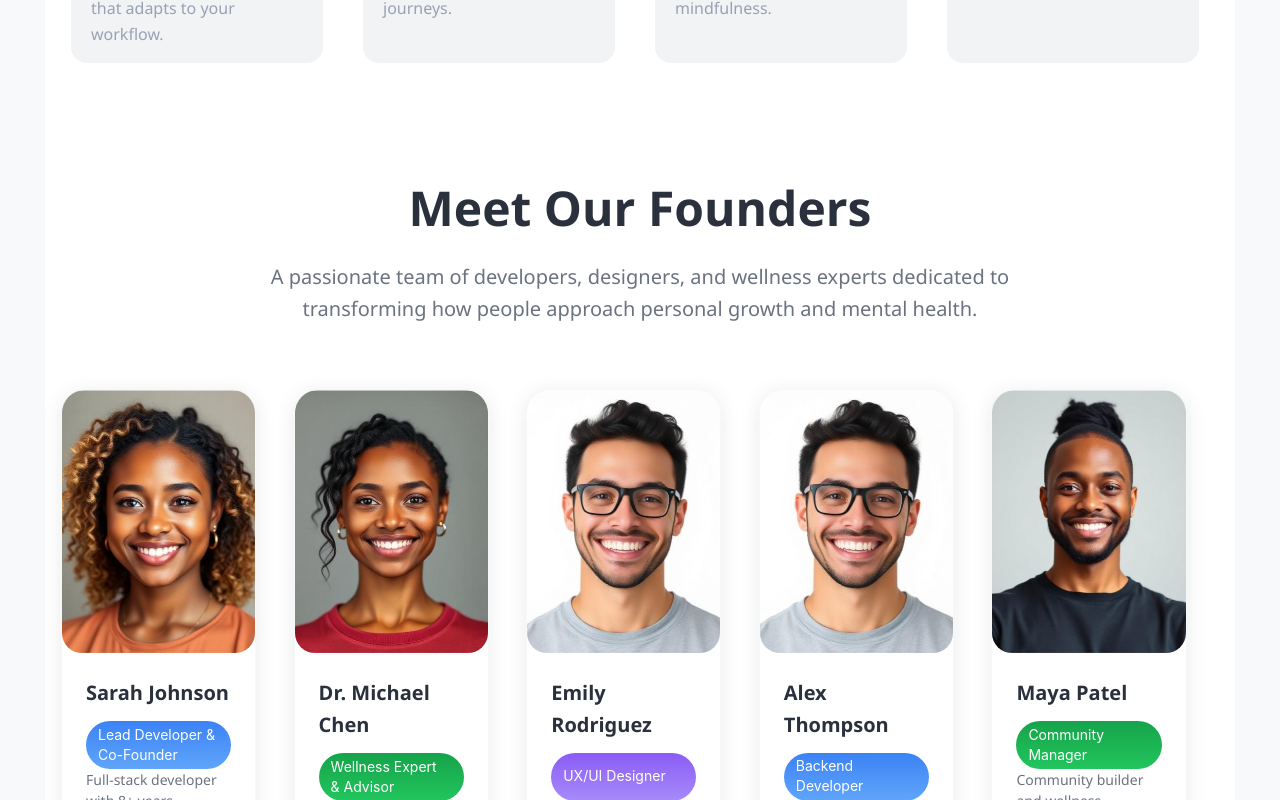
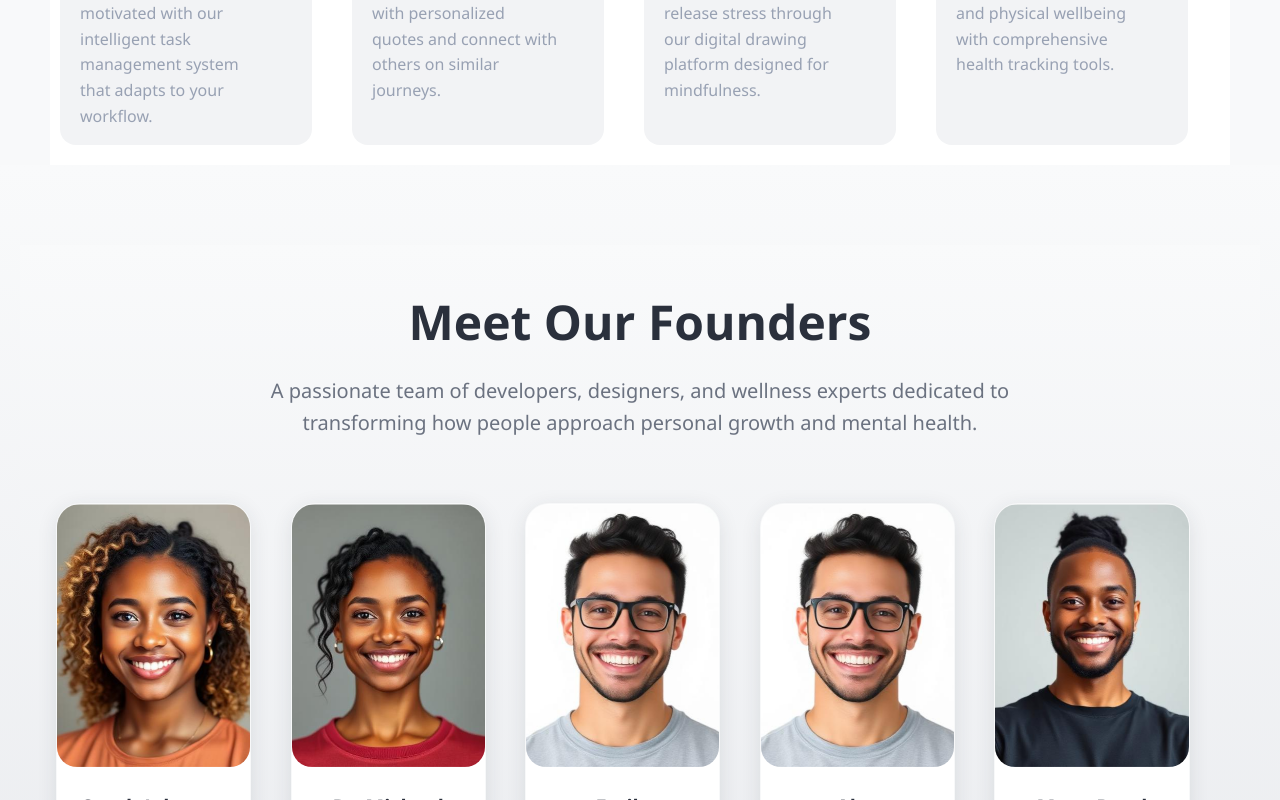
Before and after one commit to ghinashour/NeuraLift, a React (Create React App) app in the folder frontend/: page / in a window 1280 px wide. Shown: the part 1240-2040 px from the top of the page. Built offline with nearby package versions, Linux system fonts and the light colour scheme.

Commit message:
fixing the about page styling

```diff
--- a/frontend/src/sections/AboutSection.js
+++ b/frontend/src/sections/AboutSection.js
@@ -42,9 +42,9 @@ const AboutSection = () => {
   ];
 
   return (
-    <section id="About">
+    <section id="About" className="about-section">
     <div className="founders-page">
-      <div className="container">
+      <div className="container2">
         <div className="header-section">
           <h1 className="main-title">
             Meet Our Founders
--- a/frontend/src/styles/AboutSection.css
+++ b/frontend/src/styles/AboutSection.css
@@ -1,3 +1,15 @@
+.about-section {
+  width: 100vw;
+  position: relative;
+  left: 50%;
+  right: 50%;
+  margin-left: -50vw;
+  margin-right: -50vw;
+  padding: 80px 20px;
+  background: linear-gradient(180deg, #f9fafb, #e5e7eb);
+  color: white;
+  text-align: center;
+}
 
 /* Main container styles */
 .founders-page {
@@ -5,13 +17,14 @@
   background: linear-gradient(180deg, #f9fafb, #e5e7eb);
 }
 
-.container {
+.container2 {
   max-width: 1200px;
   margin: 0 auto;
   padding: 48px 16px;
   display: flex;
   flex-direction: column;
   align-items: center;
+  background: linear-gradient(180deg, #f9fafb, #e5e7eb);
 }
 
 /* Header section styles */
```
